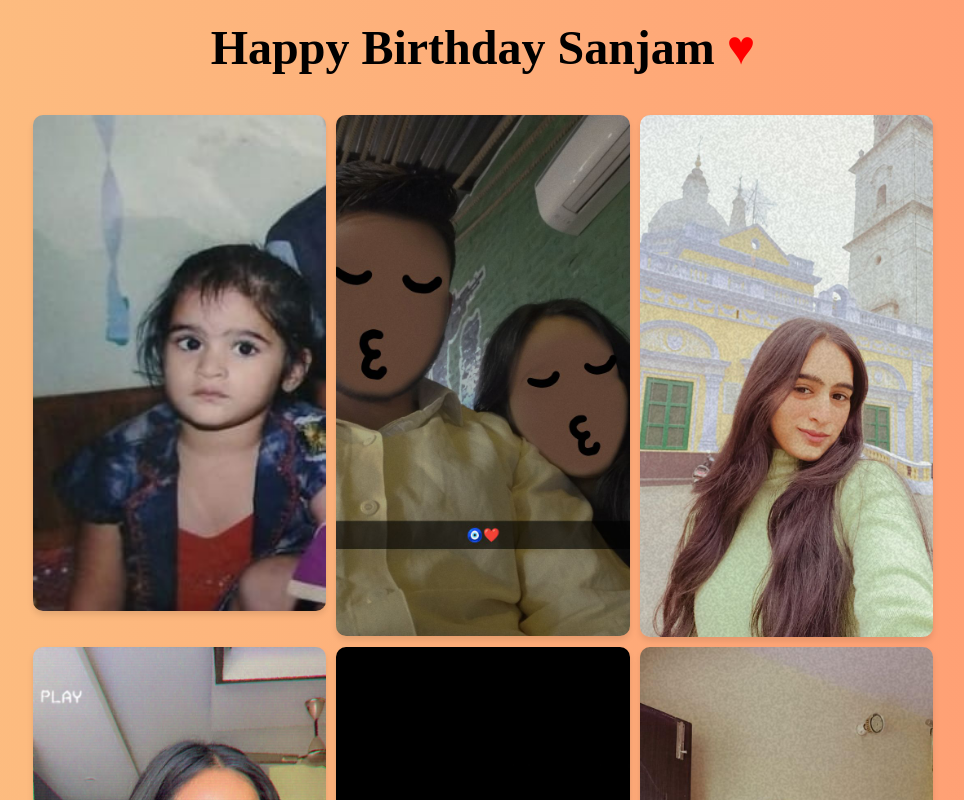
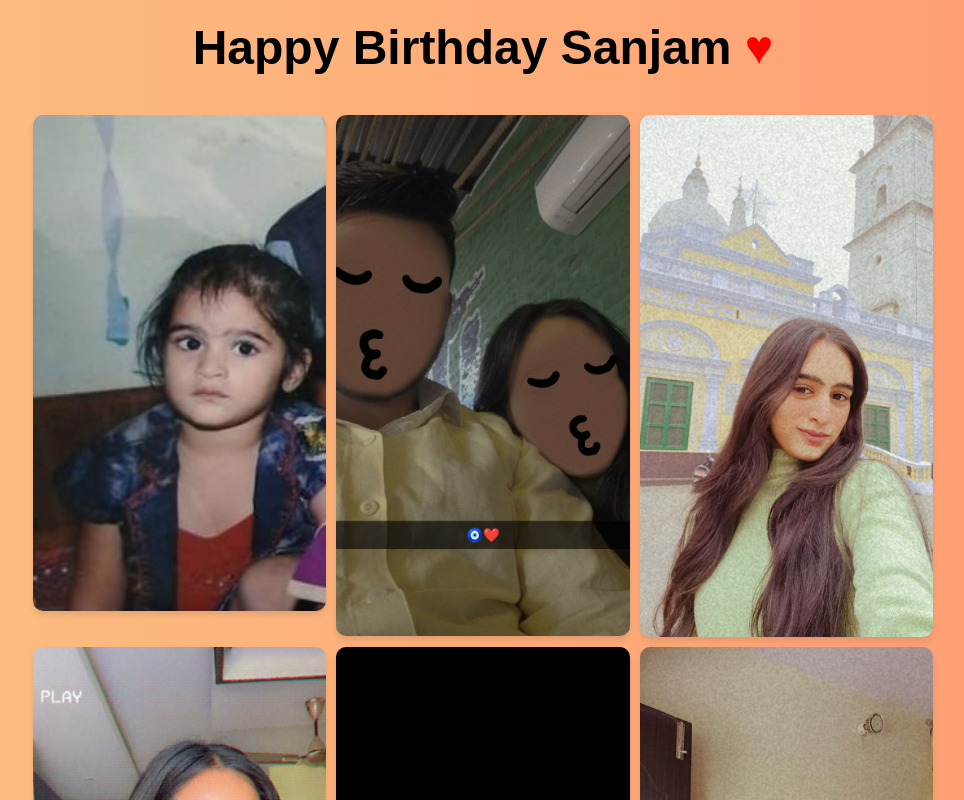
Before and after one commit to wakeNaturally/sanjamBday, a plain HTML site: page index.html in a window 1280 px wide. Shown: the top 800 px of the page, without its empty margins (157-1121 px from the left). Drawn offline with Linux system fonts and the light colour scheme.

Commit message:
Update style.css

```diff
--- a/style.css
+++ b/style.css
@@ -6,14 +6,17 @@
     background: linear-gradient(to bottom right,  #FF204E, #A0153E, #5D0E41, #00224D);
     color: #333;
 } */
+/* Body background gradient */
 body {
-    background: linear-gradient(90deg, #FCF596 0%, #FBD288 50%, #FF9C73 100%);
-    background-size: 300% 100%;
-    background-position: right center;
-    background-repeat: no-repeat;
-    min-height: 100vh;
-    margin: 0;
+    background: linear-gradient(90deg, #FCF596 0%, #FBD288 50%, #FF9C73 100%); /* Horizontal gradient */
+    background-size: 300% 100%; /* Makes the gradient cover the entire width */
+    background-position: right center; /* Starts the gradient from the right */
+    background-repeat: no-repeat; /* Prevents repeating */
+    min-height: 100vh; /* Ensures the background takes full height */
+    margin: 0; /* Removes default margin */
+    font-family: 'Arial', sans-serif; /* Ensures consistent font across devices */
 }
+
 
 
 /* Header */
```
